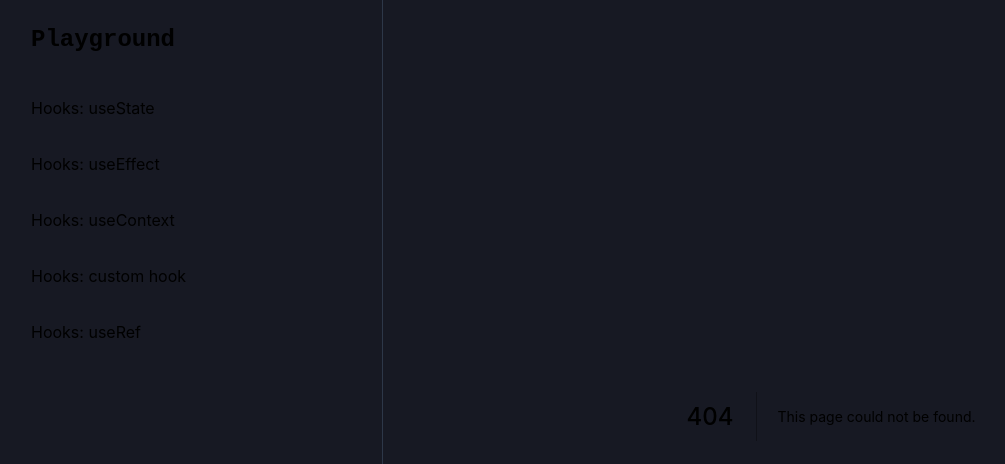
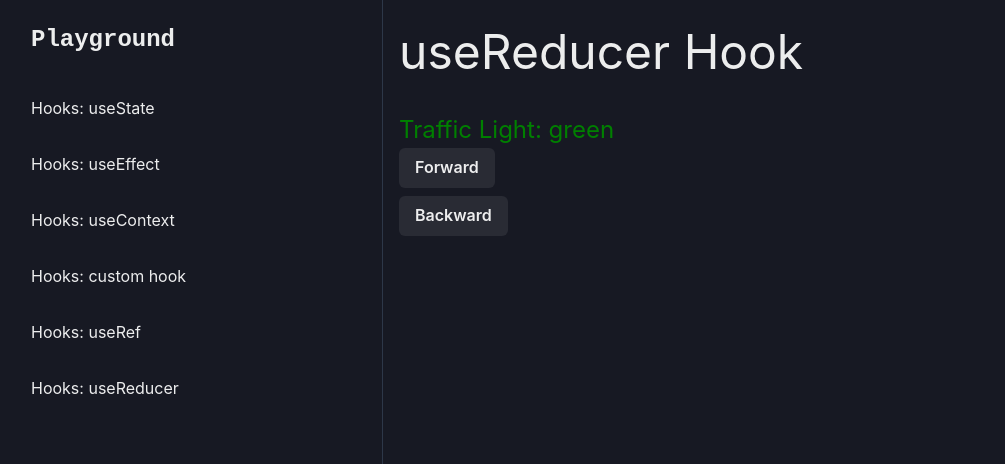
Before and after one commit to dominik-selmeci/react-nextjs-playground, a Next.js app: page /hooks/use-reducer in a window 1280 px wide. Before the commit this address had no page. Shown: the top 464 px of the page, without its empty margins (1-1006 px from the left). Built offline with nearby package versions, Linux system fonts and the light colour scheme.

Commit message:
feat: add useReducer page

```diff
--- a/components/Sidebar.tsx
+++ b/components/Sidebar.tsx
@@ -23,6 +23,7 @@ const LINK_ITEMS: LinkItemProps[] = [
   { name: 'Hooks: useContext', route: '/hooks/use-context' },
   { name: 'Hooks: custom hook', route: '/hooks/custom-hook' },
   { name: 'Hooks: useRef', route: '/hooks/use-ref' },
+  { name: 'Hooks: useReducer', route: '/hooks/use-reducer' },
 ]
 
 interface SidebarProps extends BoxProps {
--- /dev/null
+++ b/pages/hooks/use-reducer.tsx
@@ -0,0 +1,88 @@
+import { Button, Text } from '@chakra-ui/react'
+import { useReducer } from 'react'
+
+type trafficLight = 'green' | 'orange' | 'red' | 'orangered'
+
+function switchLightForward(light: trafficLight): trafficLight {
+  switch (light) {
+    case 'green':
+      return 'orange'
+    case 'orange':
+      return 'red'
+    case 'red':
+      return 'orangered'
+    case 'orangered':
+      return 'green'
+    default:
+      throw new Error()
+  }
+}
+
+function switchLightBackward(light: trafficLight): trafficLight {
+  switch (light) {
+    case 'green':
+      return 'orangered'
+    case 'orangered':
+      return 'red'
+    case 'red':
+      return 'orange'
+    case 'orange':
+      return 'green'
+    default:
+      throw new Error()
+  }
+}
+
+type LightState = { light: trafficLight }
+
+function trafficLightReducer(
+  state: LightState,
+  action: { type: 'forward' | 'backward' },
+) {
+  switch (action.type) {
+    case 'forward':
+      // Note: don't just change the state object, because react
+      //   will just assume state === state and will not re-render
+      //
+      // This will not work:
+      // state.light = switchLightForward(state.light)
+      // return state
+      return { light: switchLightForward(state.light) }
+    case 'backward':
+      return { light: switchLightBackward(state.light) }
+    default:
+      throw new Error()
+  }
+}
+
+export default function UseReducer() {
+  const [{ light }, dispatchLight] = useReducer(trafficLightReducer, {
+    light: 'green',
+  })
+
+  return (
+    <>
+      <Text fontSize="5xl">useReducer Hook</Text>
+      <br />
+
+      <Text fontSize="2xl" color={light}>
+        Traffic{' '}
+        <Text
+          display="inline"
+          as="span"
+          color={light === 'orangered' ? 'orange' : undefined}
+        >
+          Light
+        </Text>
+        : {light}
+      </Text>
+      <Button onClick={() => dispatchLight({ type: 'forward' })}>
+        Forward
+      </Button>
+      <br />
+      <Button onClick={() => dispatchLight({ type: 'backward' })} mt={2}>
+        Backward
+      </Button>
+    </>
+  )
+}
```
